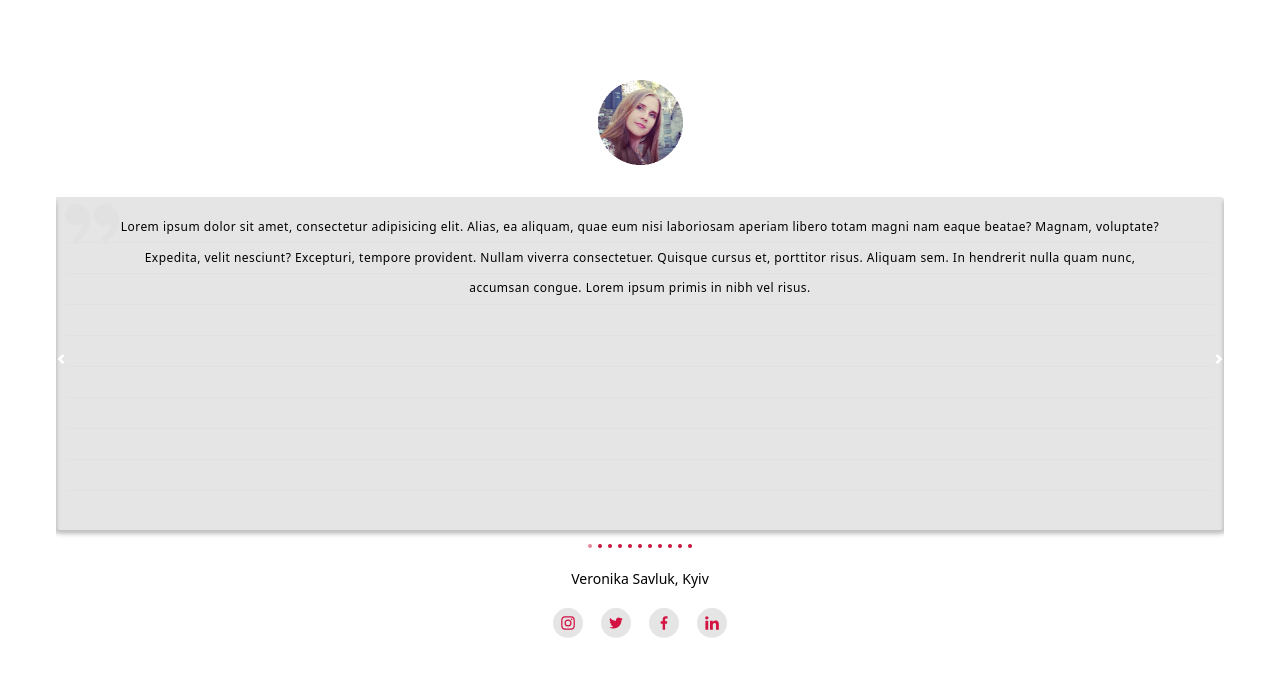
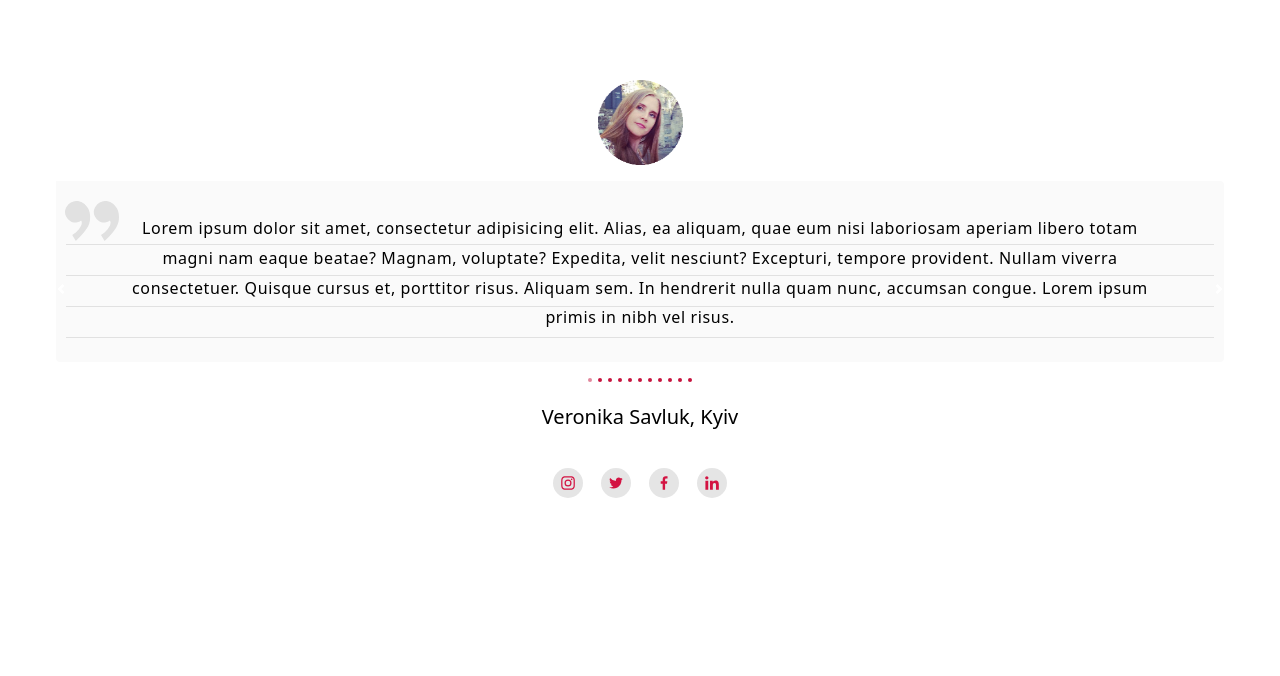
Before and after one commit to NRohovoi/team-project, a plain HTML site: page index.html in a window 1280 px wide. Drawn offline with nearby package versions, Linux system fonts and the light colour scheme.

Commit message:
full complete

```diff
--- a/index.html
+++ b/index.html
@@ -478,7 +478,7 @@
                                     </div>
                                     <div class="text-reviews">
                                         <p class="paragraph text-reviews__paragraph">
-                                            Lorem ipsum dolor sit amet, consectetur adipisicing elit. -->
+                                            Lorem ipsum dolor sit amet, consectetur adipisicing elit.
                                             Alias, ea aliquam, quae eum nisi laboriosam aperiam libero totam magni nam eaque beatae? Magnam,
                                             voluptate? Expedita, velit nesciunt? Excepturi, tempore provident. Nullam viverra consectetuer.
                                             Quisque cursus et, porttitor risus.
--- a/sass/layout/_sevtion-reviews.scss
+++ b/sass/layout/_sevtion-reviews.scss
@@ -68,6 +68,12 @@ span {
 }
 .photo-box {
   margin-bottom: 32px;
+  @include tablet {
+    margin-bottom: 20px;
+  }
+  @include desctop {
+    margin-bottom: 16px;
+  }
 }
 .photo-box__img {
   display: block;
@@ -87,6 +93,17 @@ span {
   background: #e5e5e5;
   border-radius: 0px 4px 4px;
   box-shadow: 0px 4px 4px rgba(0, 0, 0, 0.25);
+  @include mobile {
+  }
+  @include tablet {
+    background: rgba(250, 250, 250, 0.4);
+    box-shadow: none;
+    padding-top: 20px;
+  }
+  @include desctop {
+    background: #fafafa;
+    padding-top: 33px;
+  }
 }
 .text-reviews__paragraph {
   display: inline-block;
@@ -109,6 +126,7 @@ span {
     #e1e1e1 30px,
     #e1e1e1 31px
   );
+
   &::before {
     content: "";
     position: absolute;
@@ -118,6 +136,34 @@ span {
     width: 54px;
     height: 40px;
     background-image: url("../../img/icon-temples.svg");
+    @include desctop {
+      top: 20px;
+    }
+  }
+  @include mobile {
+    height: 280px;
+  }
+  @include tablet {
+    background: repeating-linear-gradient(
+      rgba(250, 250, 250, 0.4),
+      rgba(250, 250, 250, 0.4) 30px,
+      #e1e1e1 30px,
+      #e1e1e1 31px
+    );
+    height: 160px;
+    font-size: 14px;
+    line-height: 2.14;
+  }
+  @include desctop {
+    background: repeating-linear-gradient(
+      #fafafa,
+      #fafafa 30px,
+      #e1e1e1 30px,
+      #e1e1e1 31px
+    );
+    height: 130px;
+    font-size: 16px;
+    line-height: 1.86;
   }
 }
 .abuot-us-box__paragraph {
@@ -127,6 +173,17 @@ span {
   text-align: center;
   margin-top: 36px;
   margin-bottom: 16px;
+  @include tablet {
+    margin-top: 24px;
+    margin-bottom: 32px;
+    font-size: 16px;
+    line-height: 1.81;
+  }
+  @include desctop {
+    margin-top: 36px;
+    font-size: 20px;
+    line-height: 1.86;
+  }
 }
 .list-soc {
   display: flex;
@@ -234,6 +291,12 @@ span {
   margin: 0 15%;
   list-style: none;
   user-select: none;
+  @include tablet {
+    bottom: 106px;
+  }
+  @include desctop {
+    bottom: 116px;
+  }
 }
 .slider__indicator {
   flex: 0 1 auto;
```
Also changed, not shown: sass/main.css, 1 other file.
